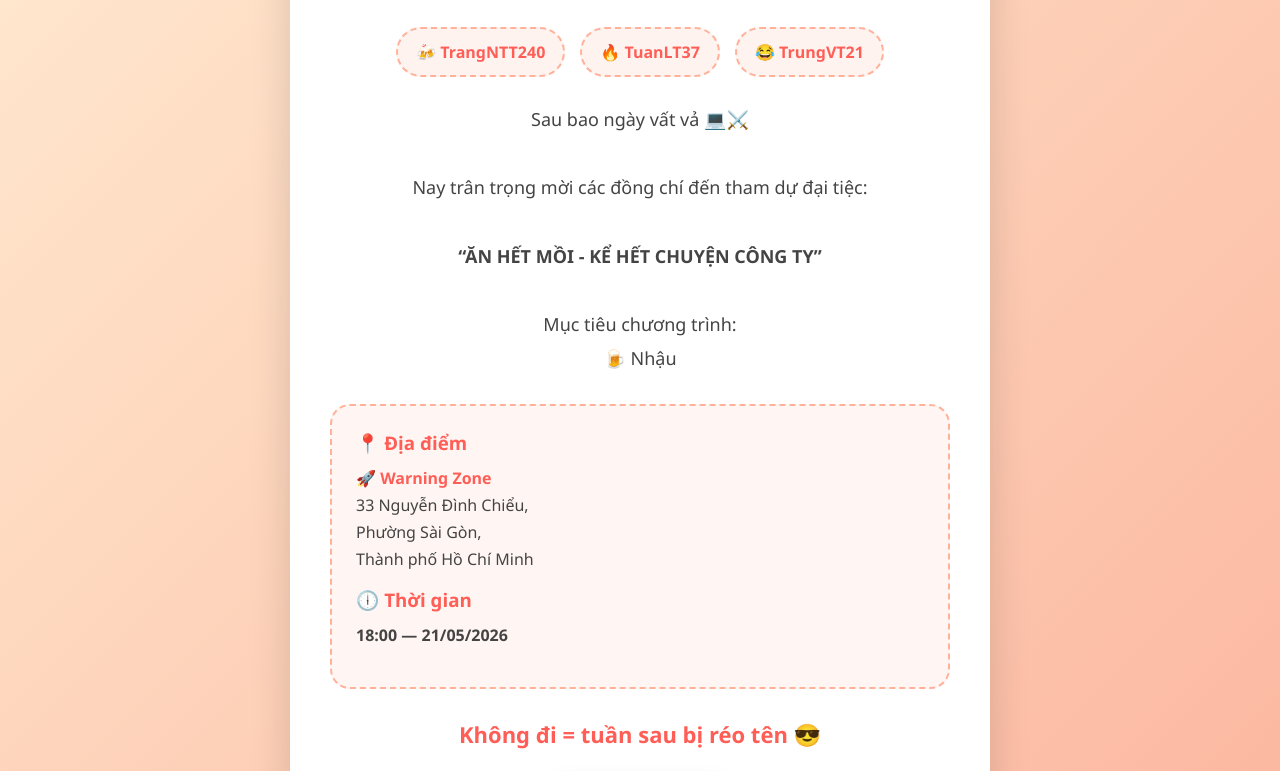
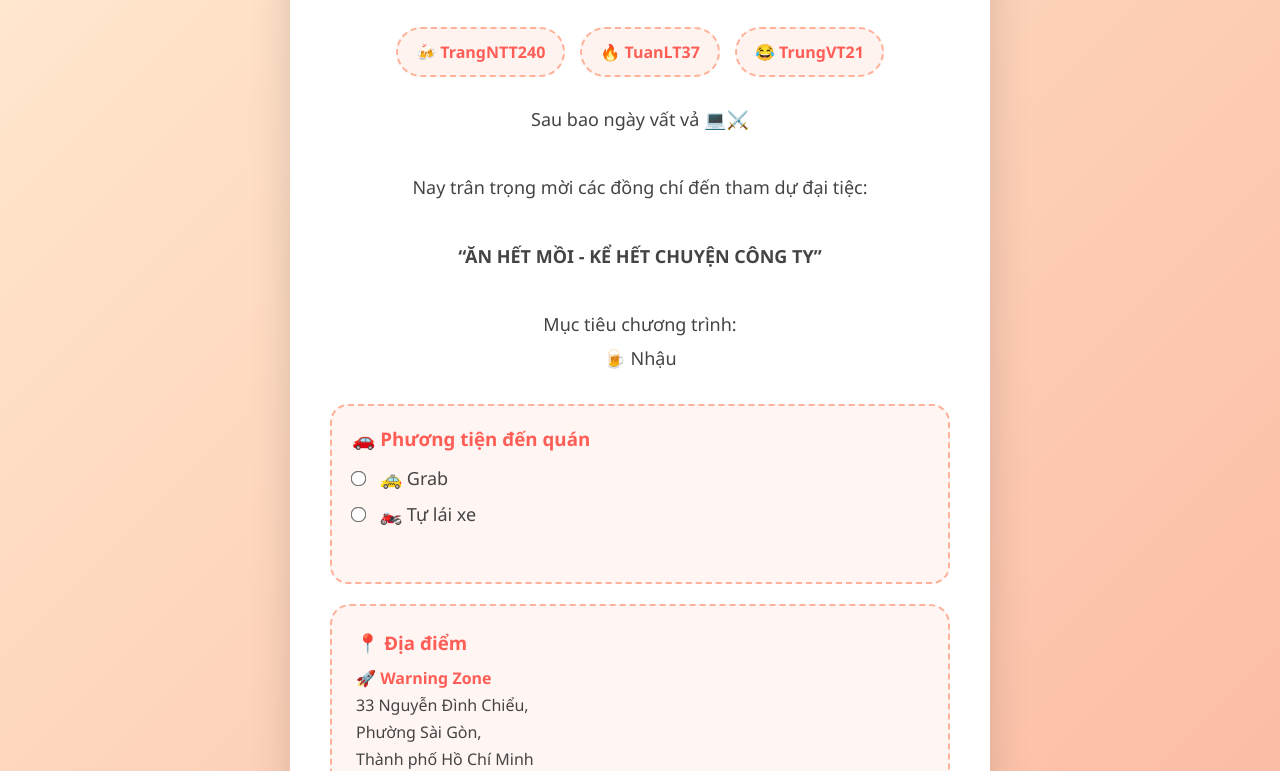
Before and after one commit to ThiennTrung/FW, a plain HTML site: page index.html in a window 1280 px wide. Shown: the part 259-1030 px from the top of the page. Drawn offline with Linux system fonts and the light colour scheme.

Commit message:
Update index.html

```diff
--- a/index.html
+++ b/index.html
@@ -146,6 +146,39 @@
     button:hover{
       transform:scale(1.08);
     }
+	.transport-box{
+  margin-top:25px;
+  background:#fff5f2;
+  padding:20px;
+  border-radius:18px;
+  border:2px dashed #ffb199;
+}
+
+.transport-box h3{
+  margin-bottom:15px;
+  color:#ff5e57;
+}
+
+.option{
+  display:block;
+  margin-bottom:12px;
+  font-size:18px;
+  cursor:pointer;
+  color:#444;
+}
+
+.option input{
+  margin-right:10px;
+  transform:scale(1.2);
+}
+
+#troll-msg{
+  margin-top:12px;
+  color:#ff3b30;
+  font-weight:bold;
+  font-size:16px;
+  min-height:24px;
+}
 
     @keyframes bounce{
       0%,100%{ transform:translateY(0);}
@@ -235,6 +268,22 @@
       Mục tiêu chương trình:
       <br>🍺 Nhậu<br>
     </div>
+
+<div class="transport-box">
+  <h3>🚗 Phương tiện đến quán</h3>
+
+  <label class="option">
+    <input type="radio" name="transport" value="grab">
+    🚕 Grab
+  </label>
+
+  <label class="option">
+    <input type="radio" id="self-drive" name="transport" value="self">
+    🏍️ Tự lái xe
+  </label>
+
+  <p id="troll-msg"></p>
+</div>
 
     <div class="info">
       <h3>📍 Địa điểm</h3>
@@ -331,6 +380,26 @@ positions.forEach((pos, index) => {
       iterations: 6
     });
   }
+  const selfDrive = document.getElementById("self-drive");
+const trollMsg = document.getElementById("troll-msg");
+
+selfDrive.addEventListener("change", () => {
+
+  trollMsg.innerHTML =
+    "⚠️ Phát hiện ý định uống bia nhưng vẫn đòi tự lái 😏";
+
+  // delay troll cho có drama
+  setTimeout(() => {
+
+    document.querySelector(
+      'input[value="grab"]'
+    ).checked = true;
+
+    trollMsg.innerHTML =
+      "🚕 Bắt buộc đi Grab 🍻";
+
+  }, 1200);
+});
 </script>
 
 </body>
```
